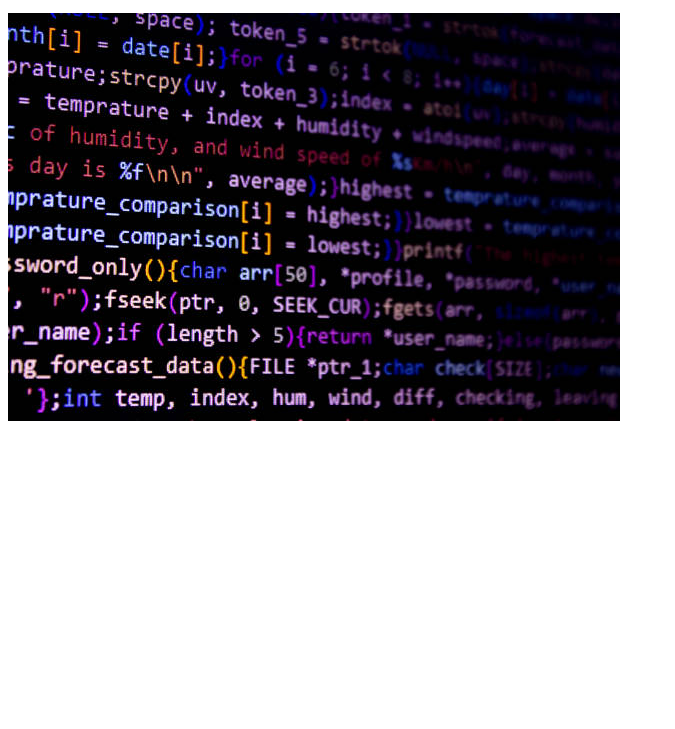
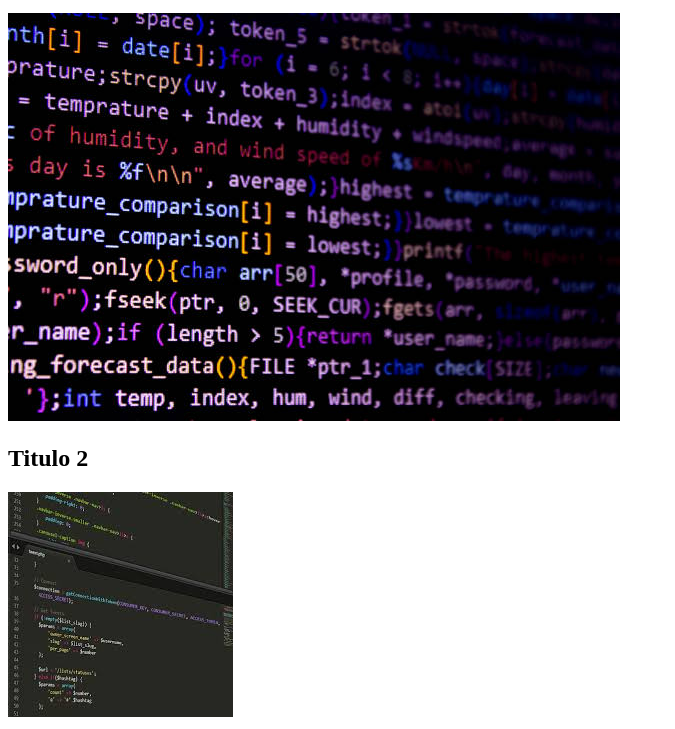
Before and after one commit to David27Ju/HTML, a plain HTML site: page index.html in a window 1280 px wide. Shown: the part 101-830 px from the top of the page, without its empty margins (0-675 px from the left). Before the commit the page ends 800 px from the top, so only its background shows below. Drawn offline with Linux system fonts and the light colour scheme.

```diff
--- a/index.html
+++ b/index.html
@@ -13,5 +13,10 @@
         Mi primera vez creando etiquetas en HTML
     </p>
     <img src="programacion.jpg" alt="Imagen de prueba">
+<h2>
+    Titulo 2
+</h2>
+<img src="programacion 2.jpg" alt="segunda foto">
+
 </body>
 </html>
```
Also changed, not shown: programacion 2.jpg (added).
